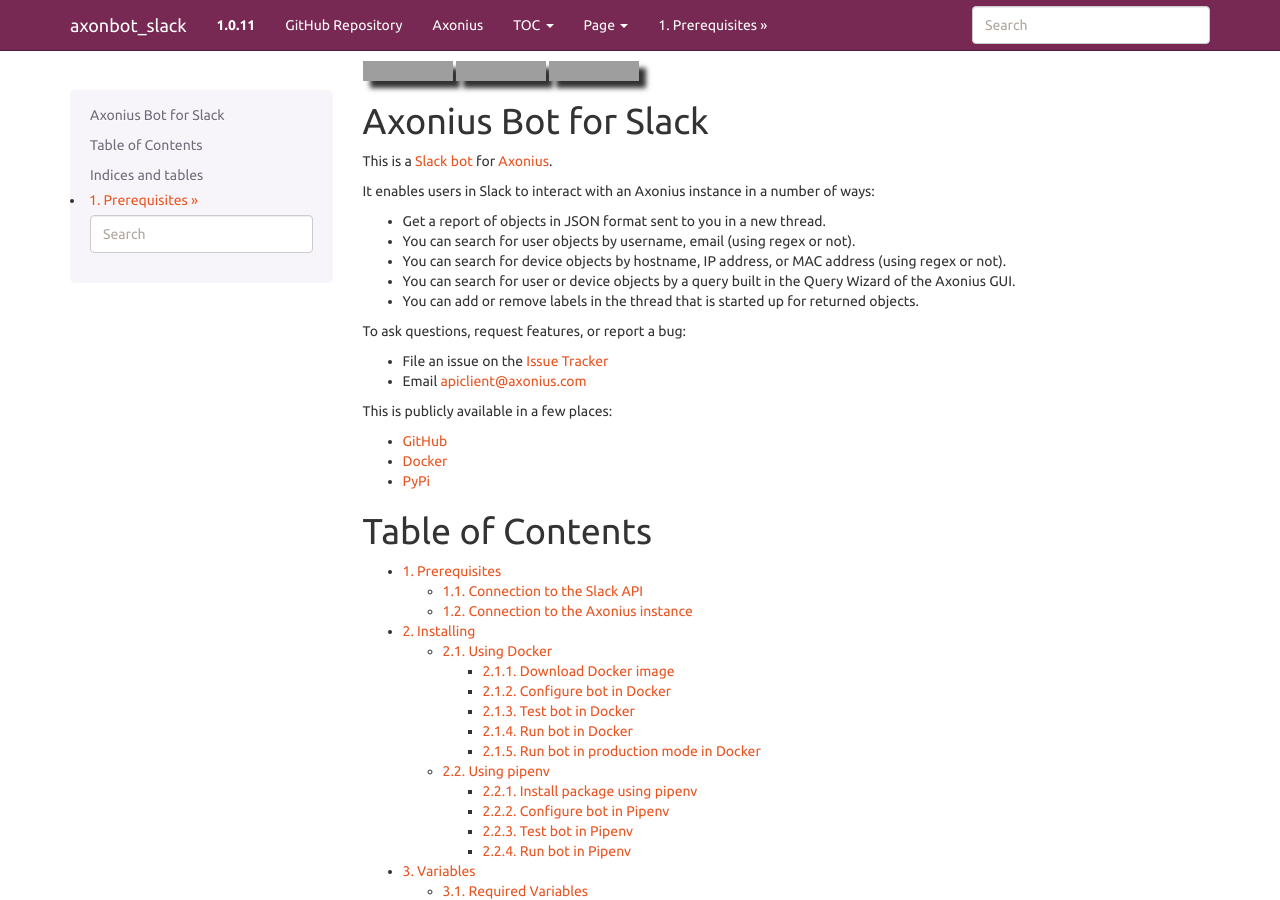
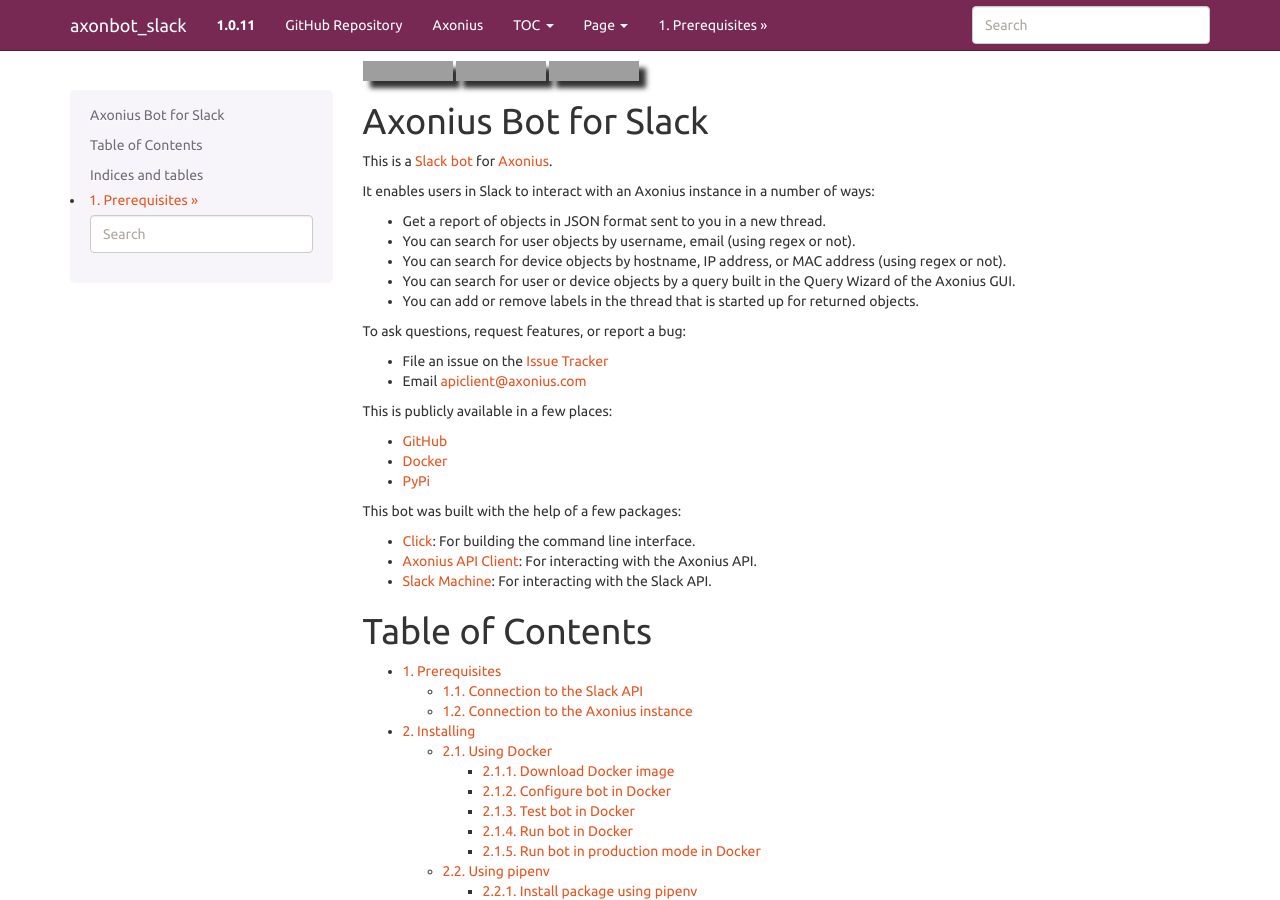
Before and after one commit to rwils83/axonbot_slack, a Sphinx documentation site: the page built from docs/index.rst, in a window 1280 px wide and 900 px high. Built offline with Sphinx 7.4.7, drawn with Linux system fonts in a browser that asks for light colours; grey boxes are pictures that could not be loaded.

Commit message:
more docs wip

```diff
--- a/docs/index.rst
+++ b/docs/index.rst
@@ -27,6 +27,12 @@
 * `GitHub <https://github.com/Axonius/axonbot_slack>`_
 * `Docker <https://hub.docker.com/r/axonius/axonbot_slack>`_
 * `PyPi <https://pypi.org/project/axonbot-slack/>`_
+
+This bot was built with the help of a few packages:
+
+* `Click <https://click.palletsprojects.com/en/7.x/>`_: For building the command line interface.
+* `Axonius API Client <https://axonius-api-client.readthedocs.io/en/latest/>`_: For interacting with the Axonius API.
+* `Slack Machine <https://slack-machine.readthedocs.io/en/latest/>`_: For interacting with the Slack API.
 
 Table of Contents
 ###############################################
```
Also changed, not shown: docs/install_docker.rst (+42 -1 lines), 1 other file.
